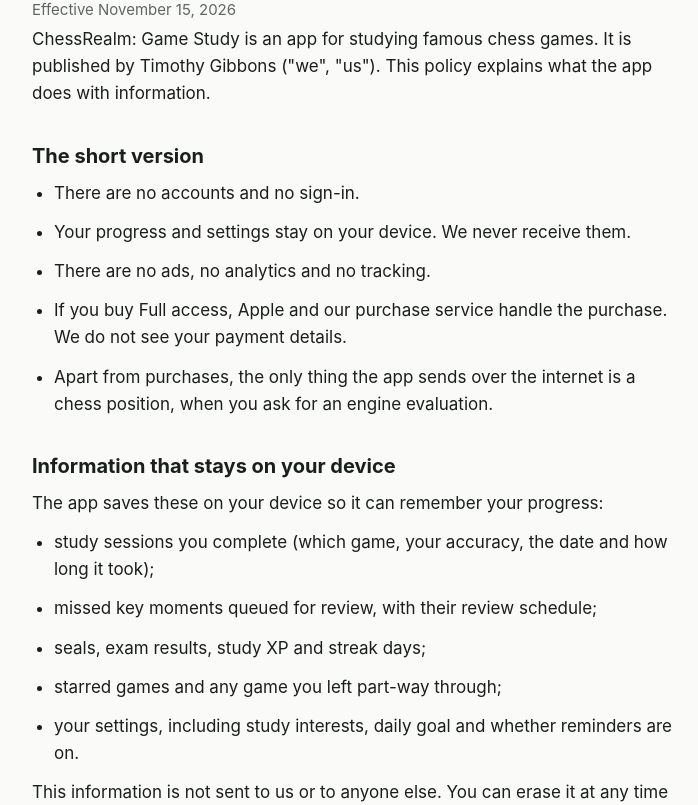
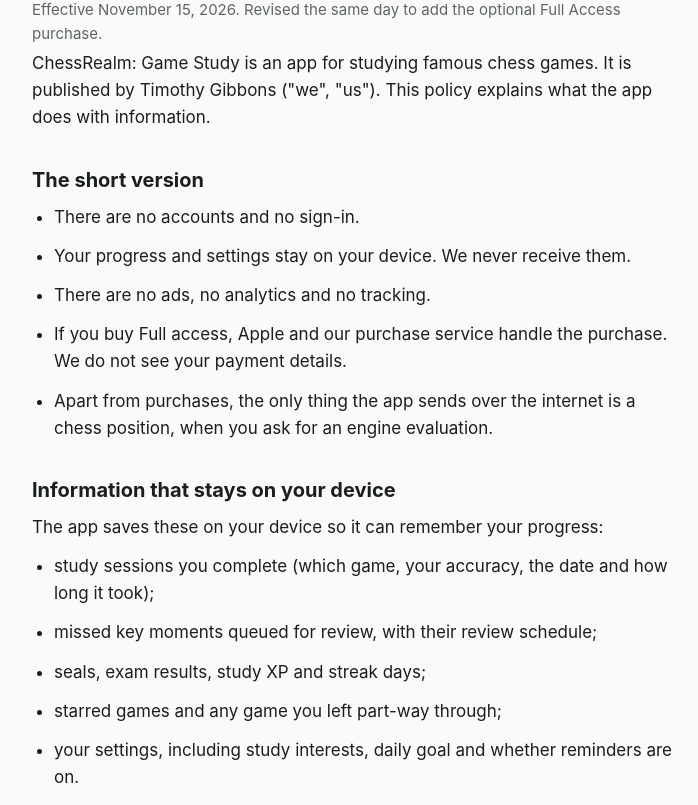
Before and after one commit to gibbyspice/spruce-goose-apps, a plain HTML site: page chessrealm-game-study/privacy.html in a window 1280 px wide. Shown: the part 106-911 px from the top of the page, without its empty margins (288-986 px from the left). Drawn offline with Linux system fonts and the light colour scheme.

Commit message:
Mark the Game Study privacy policy and terms as revised for the purchase
Devin's note on #3: the repo rule says the date changes with any data-handling change.

Co-Authored-By: Claude Opus 5.5 <noreply@anthropic.com>

```diff
--- a/chessrealm-game-study/privacy.html
+++ b/chessrealm-game-study/privacy.html
@@ -10,7 +10,7 @@
 <main>
 <p class="crumb"><a href="./">ChessRealm: Game Study</a></p>
 <h1>Privacy Policy</h1>
-<p class="date">Effective November 15, 2026</p>
+<p class="date">Effective November 15, 2026. Revised the same day to add the optional Full Access purchase.</p>
 
 <p>ChessRealm: Game Study is an app for studying famous chess games. It is published by Timothy Gibbons ("we", "us"). This policy explains what the app does with information.</p>
 
```
Also changed, not shown: chessrealm-game-study/terms.html (+1 -1 lines).
